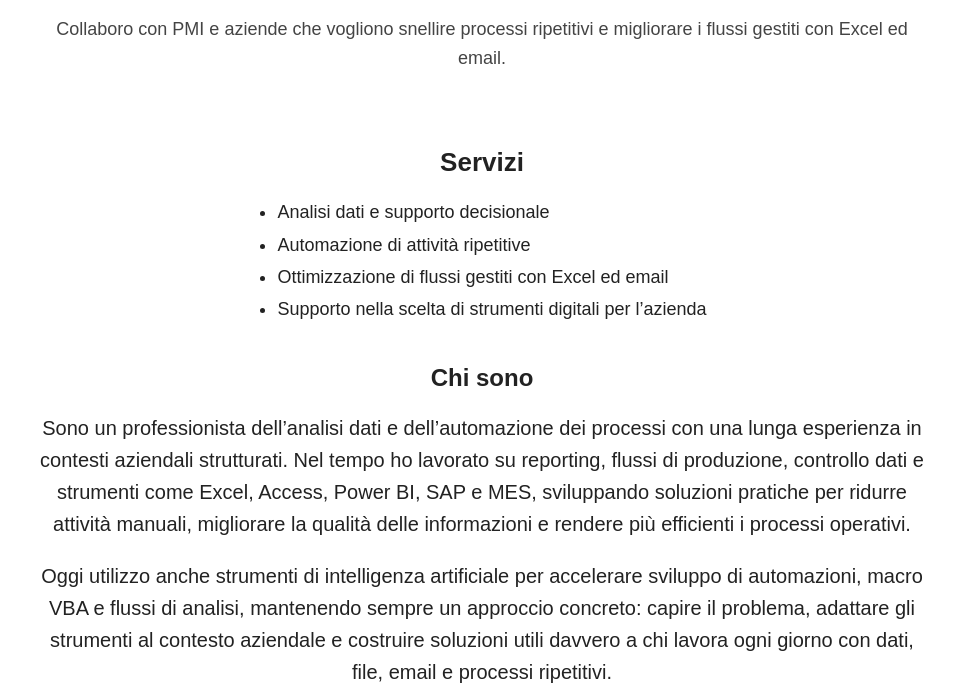
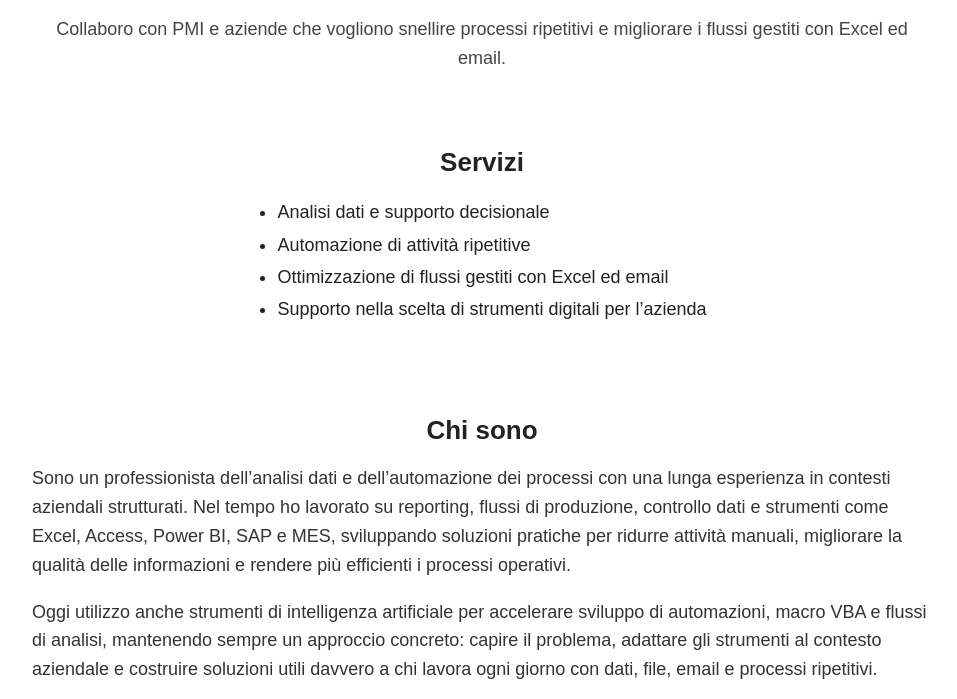
Before and after one commit to GioHub69/GioHub69.github.io, a plain HTML site: page index.html in a window 1280 px wide. Shown: the part 253-952 px from the top of the page, without its empty margins (158-1115 px from the left). Drawn offline with Linux system fonts and the light colour scheme.

Commit message:
Add styles for .chi-sono class in index.html

```diff
--- a/index.html
+++ b/index.html
@@ -77,6 +77,25 @@
     a {
       color: #0b6bcb;
     }
+
+    .chi-sono {
+      margin-top: 40px;
+      text-align: left;
+      padding-top: 10px;
+    }
+
+    .chi-sono h2 {
+      font-size: 26px;
+      margin-bottom: 15px;
+      text-align: center;
+    }
+
+    .chi-sono p {
+      font-size: 18px;
+      color: #333;
+      margin-bottom: 16px;
+    }
+
   </style>
 </head>
 <body>
```
